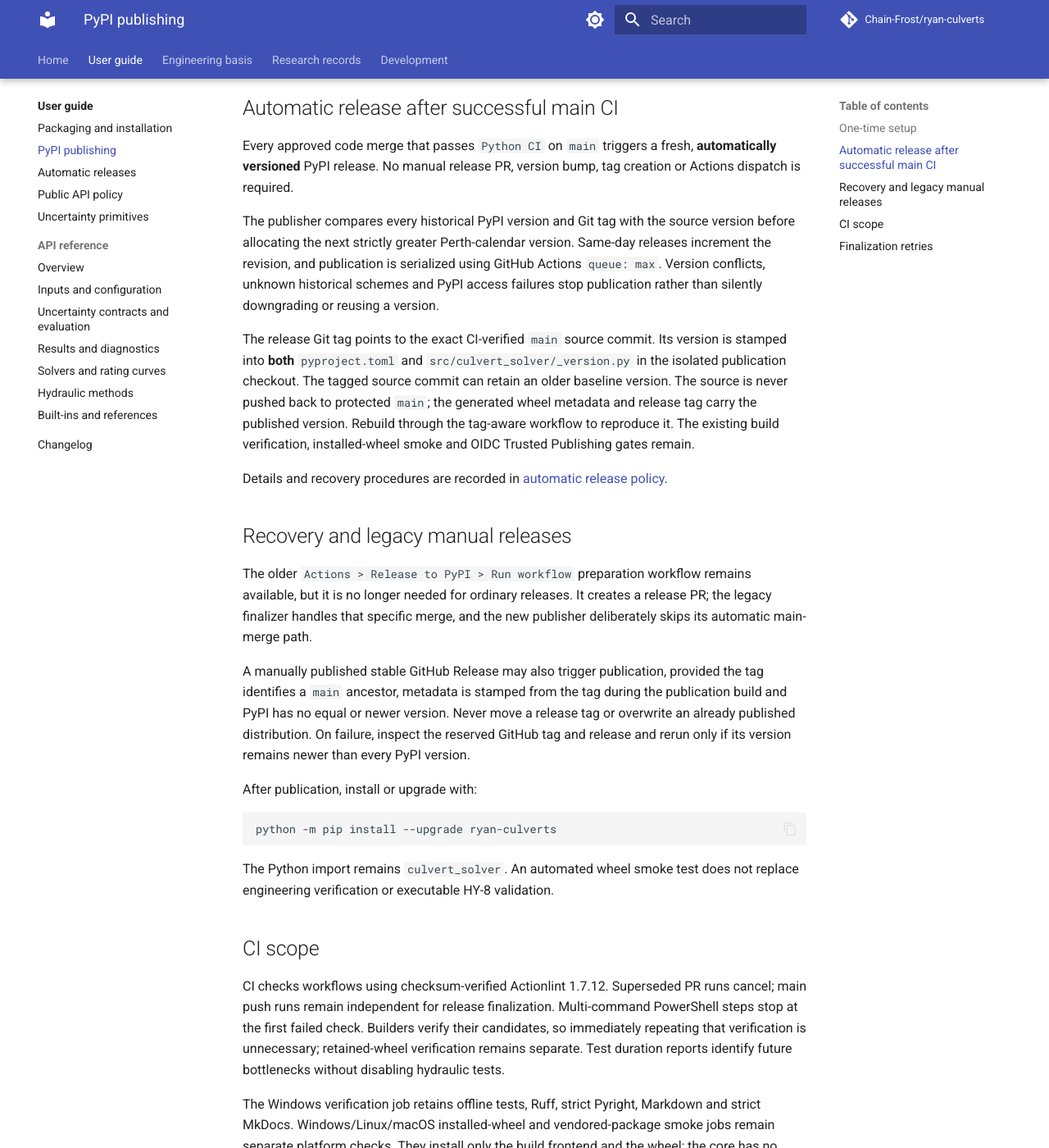
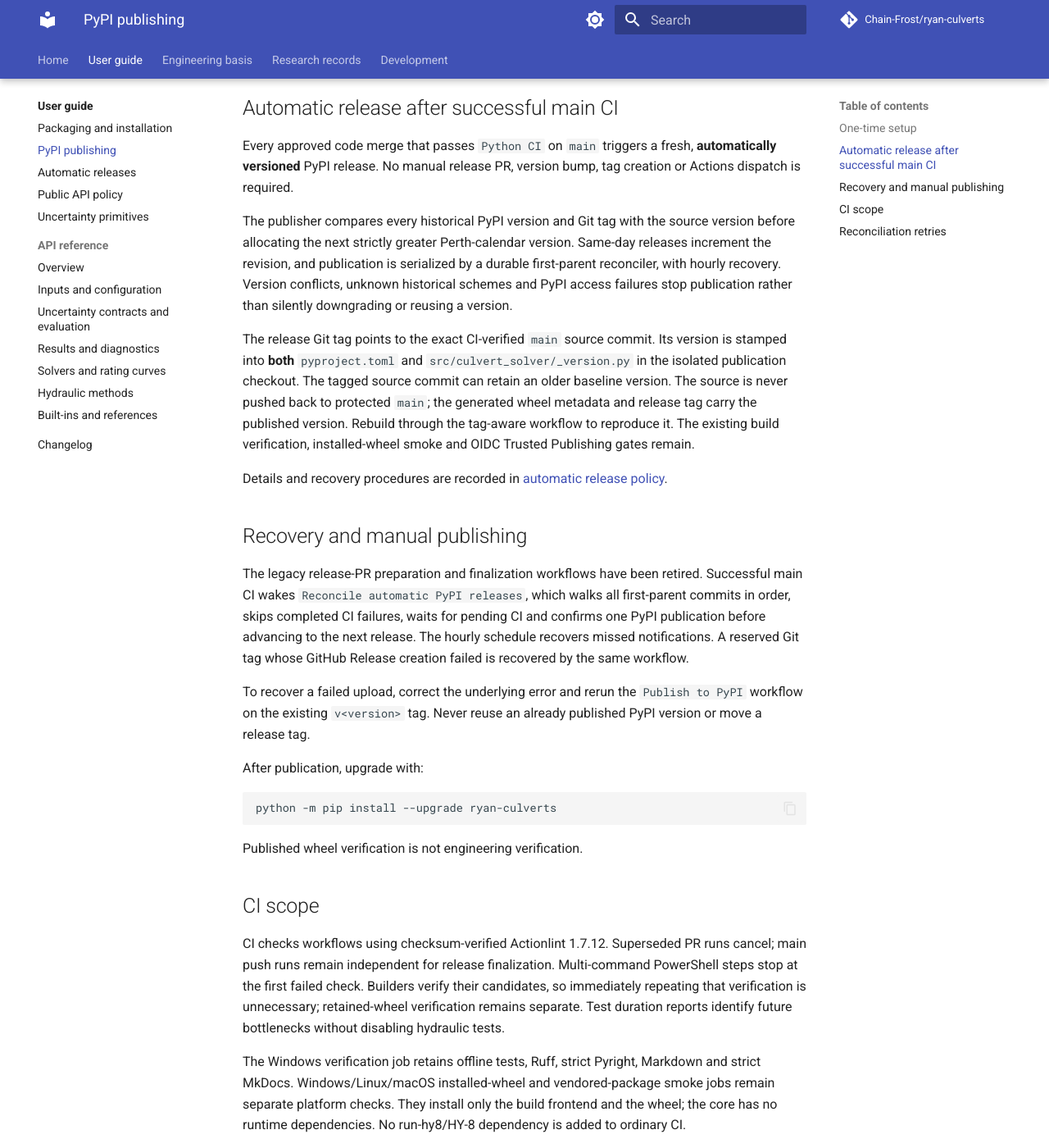
Before and after one commit to Chain-Frost/ryan-culverts, an MkDocs documentation site: the page built from docs/pypi_publishing.md, in a window 1280 px wide and 1400 px high, scrolled down 824 px. Shown: the whole window at 82% size. Built offline with MkDocs 1.6.1 and Material for MkDocs 9.7.7, drawn with Linux system fonts in a browser that asks for light colours; comment, search, counter and statistics services are not loaded; some of the changed text lies outside the part shown.

Commit message:
docs(ci): replace obsolete release-PR guidance with durable tag-scoped publishing

````diff
--- a/docs/pypi_publishing.md
+++ b/docs/pypi_publishing.md
@@ -14,9 +14,7 @@ Enable two-factor authentication on your PyPI account.
 | Workflow filename | `pypi-publish.yml` |
 | Environment | `pypi` |
 
-The GitHub `pypi` environment allows `v*` tags without a required reviewer, so publication
-is automatic after release validation. Actions must be allowed to create PRs; the
-workflows request write permissions only in the preparation/finalization jobs.
+The GitHub `pypi` environment allows `v*` tags without a required reviewer. The reconciler needs permission to create tags, GitHub Releases and dispatch tag-scoped publisher workflows; the publisher uses PyPI Trusted Publishing.
 No PyPI API token or GitHub personal access token is stored.
 A pending publisher does not reserve the project name.
 
@@ -35,7 +33,7 @@ version bump, tag creation or Actions dispatch is required.
 The publisher compares every historical PyPI version and Git tag with the
 source version before allocating the next strictly greater Perth-calendar
 version. Same-day releases increment the revision, and publication is
-serialized using GitHub Actions `queue: max`. Version conflicts, unknown
+serialized by a durable first-parent reconciler, with hourly recovery. Version conflicts, unknown
 historical schemes and PyPI access failures stop publication rather than
 silently downgrading or reusing a version.
 
@@ -51,28 +49,26 @@ smoke and OIDC Trusted Publishing gates remain.
 Details and recovery procedures are recorded in
 [automatic release policy](AUTO_PYPI_RELEASES.md).
 
-## Recovery and legacy manual releases
+## Recovery and manual publishing
 
-The older `Actions > Release to PyPI > Run workflow` preparation workflow
-remains available, but it is no longer needed for ordinary releases. It
-creates a release PR; the legacy finalizer handles that specific merge, and
-the new publisher deliberately skips its automatic main-merge path.
+The legacy release-PR preparation and finalization workflows have been retired.
+Successful main CI wakes `Reconcile automatic PyPI releases`, which walks all
+first-parent commits in order, skips completed CI failures, waits for pending CI
+and confirms one PyPI publication before advancing to the next release. The
+hourly schedule recovers missed notifications. A reserved Git tag whose GitHub
+Release creation failed is recovered by the same workflow.
 
-A manually published stable GitHub Release may also trigger publication,
-provided the tag identifies a `main` ancestor, metadata is stamped from
-the tag during the publication build and PyPI has no equal or newer version.
-Never move a release tag or overwrite an already published distribution.
-On failure, inspect the reserved GitHub tag and release and rerun only if its
-version remains newer than every PyPI version.
+To recover a failed upload, correct the underlying error and rerun the
+`Publish to PyPI` workflow on the existing `v<version>` tag. Never reuse
+an already published PyPI version or move a release tag.
 
-After publication, install or upgrade with:
+After publication, upgrade with:
 
 ```powershell
 python -m pip install --upgrade ryan-culverts
 ```
 
-The Python import remains `culvert_solver`. An automated wheel smoke test
-does not replace engineering verification or executable HY-8 validation.
+Published wheel verification is not engineering verification.
 
 ## CI scope
 
@@ -96,10 +92,9 @@ Publication also rejects direct URL dependencies, including optional extras, bef
 upload. Publish run-hy8 before testing the optional ryan-culverts external-validation
 extra; that extra now resolves run-hy8 from PyPI rather than from Git.
 
-## Finalization retries
+## Reconciliation retries
 
-Finalization checks PyPI before dispatching publication. If the version already exists,
-it skips dispatch; if publication for that SHA is active, it also skips duplicate work.
-A missing version with no active run can be dispatched again after a failed attempt.
-Unexpected PyPI responses or lookup timeouts fail visibly rather than guessing. Existing
-tag/SHA and stable-release checks still apply before these recovery decisions.
+Inspect the existing tagged release if publication fails. The scheduled
+reconciler retries incomplete tag/release creation but does not overwrite
+published distributions or publish a later source commit ahead of a failed
+release.
````
